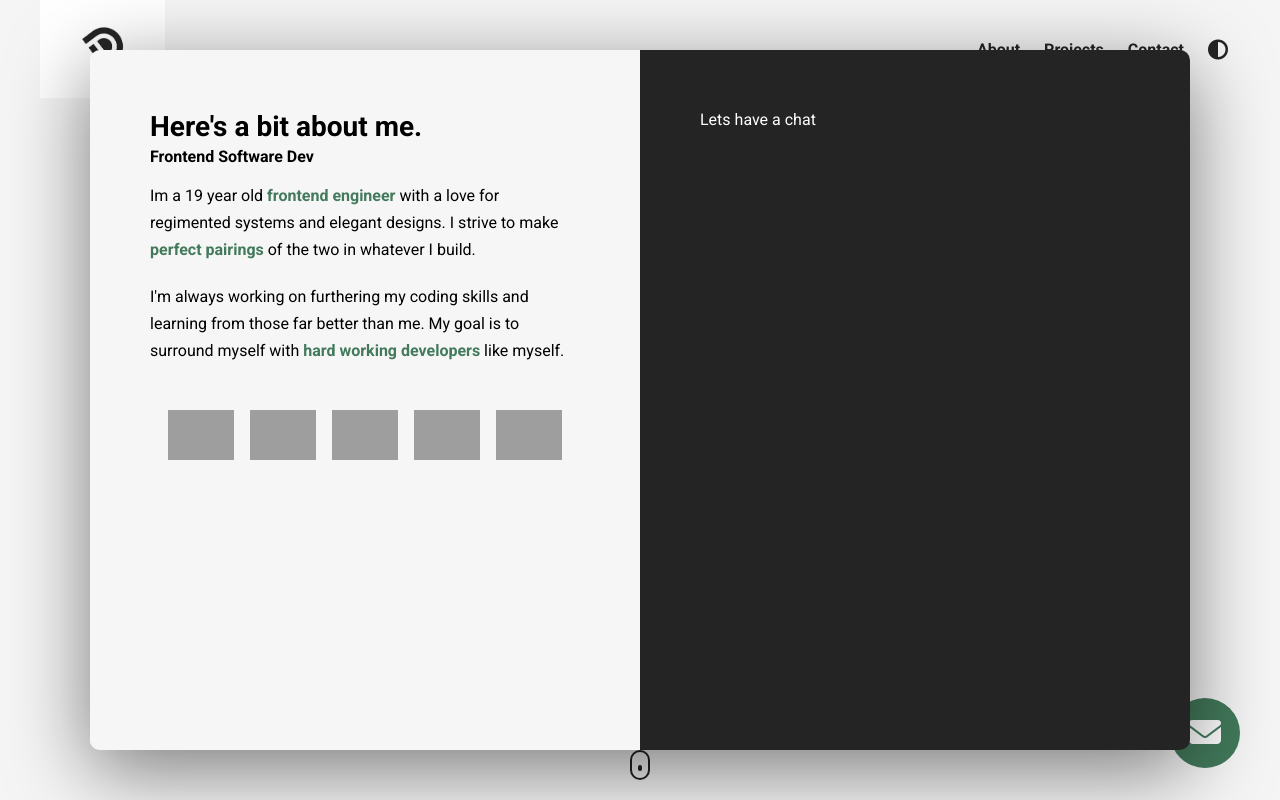
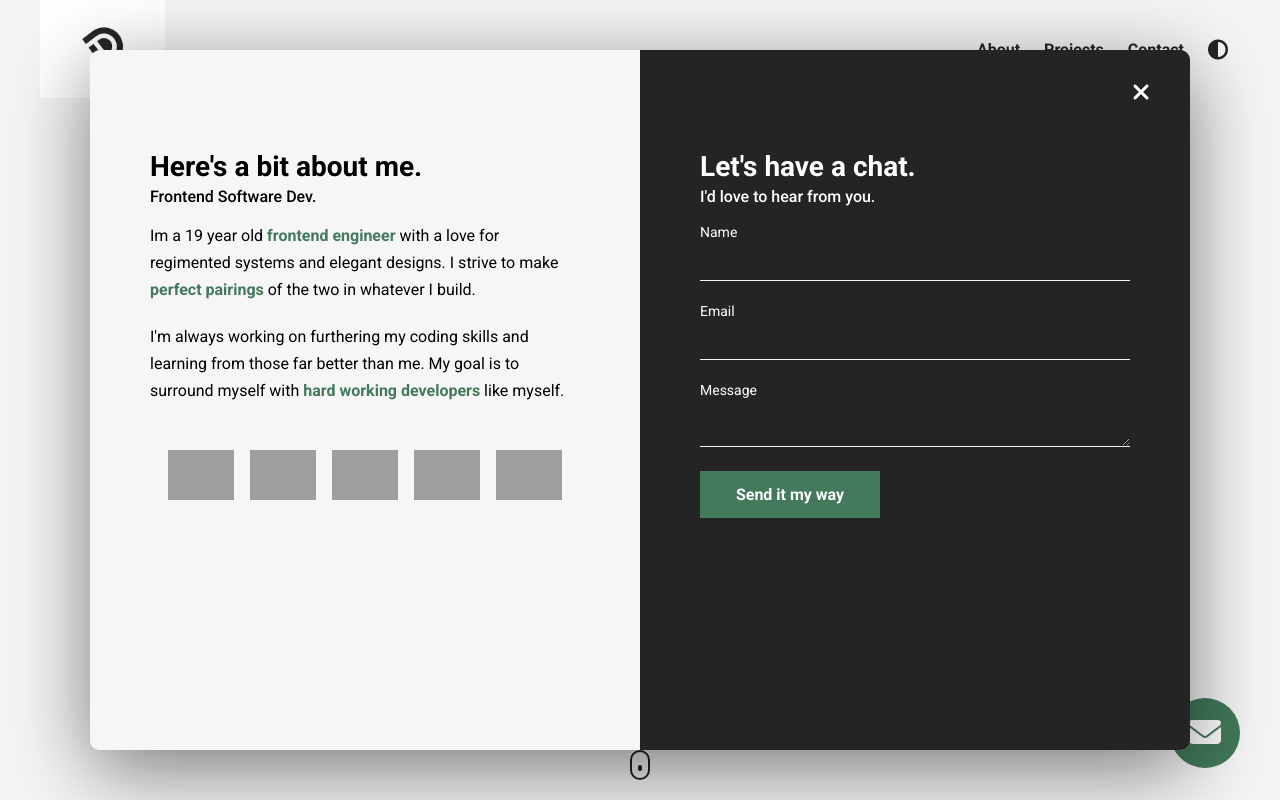
Before and after one commit to xDrewCodes/advanced-portfolio, a plain HTML site: page index.html in a window 1280 px wide. Shown: the top 800 px of the page. Drawn offline with Linux system fonts and the light colour scheme; grey boxes are pictures that could not be loaded.

Commit message:
Finished modal UI

```diff
--- a/index.html
+++ b/index.html
@@ -4,7 +4,7 @@
 <head>
     <meta charset="UTF-8">
     <meta name="viewport" content="width=device-width, initial-scale=1.0">
-    <title>Document</title>
+    <title>Drew Allred's Portfolio</title>
     <script src="/app.js" defer></script>
     <link rel="stylesheet" href="./style.css">
     <script src="https://kit.fontawesome.com/8a3e67506d.js" crossorigin="anonymous"></script>
@@ -34,7 +34,7 @@
                 <p class="header__paragraph">I'm a <span class="green">Frontend Software Developer</span> with a strong
                     passion for building web apps with great user experiences
                     <br>
-                    Here's a bit <span class="green">about me.</span>
+                    Here's a bit <span class="green"><a href="#" class="header__link">about me.</a></span>
                 </p>
                 <div class="social__list">
                     <a href="#" class="social__link click">
@@ -57,16 +57,16 @@
         </a>
         <div class="modal">
             <div class="modal__half modal__about">
-                <h3 class="modal--title modal__about--title">Here's a bit about me.</h3>
-                <h4 class="modal--sub-title modal__about--sub-title">Frontend Software Dev</h4>
-                <p class="modal--paragraph modal__about--paragraph">Im a 19 year old <span class="green">frontend
+                <h3 class="modal__title">Here's a bit about me.</h3>
+                <h4 class="modal__sub-title">Frontend Software Dev.</h4>
+                <p class="modal__paragraph">Im a <span class="age"></span> year old <span class="green">frontend
                         engineer</span>
                     with a love for regimented
                     systems and elegant designs. I strive to make <span class="green">perfect pairings</span> of the
                     two in whatever I build.
                 </p>
                 <br>
-                <p class="modal--paragraph modal__about--paragraph">
+                <p class="modal__paragraph">
                     I'm always working on furthering my coding skills and learning from those far better than me. My
                     goal is to surround myself with <span class="green">hard working developers</span> like myself.
                 </p>
@@ -99,8 +99,31 @@
                 </div>
             </div>
             <div class="modal__half modal__contact">
-                Lets have a chat
+                <h2 class="modal__title">Let's have a chat.</h2>
+                <h4 class="modal__sub-title">I'd love to hear from you.</h4>
+                <form action="" id="contact__form">
+                    <div class="form__item">
+                        <label class="form__item--label">Name</label>
+                        <input type="text" class="input" name="user_name" required />
                     </div>
+                    <div class="form__item">
+                        <label class="form__item--label">Email</label>
+                        <input type="email" class="input" name="user_email" required />
+                    </div>
+                    <div class="form__item">
+                        <label class="form__item--label">Message</label>
+                        <textarea type="text" class="input" name="message" required></textarea>
+                    </div>
+                    <button class="form__submit" id="contact_submit">Send it my way</button>
+                </form>
+                <div class="modal__overlay modal__overlay--loading">
+                    <i class="fas fa-spinner"></i>
+                </div>
+                <div class="modal__overlay modal__overlay--sent">
+                    Your message is on it's way!
+                </div>
+            </div>
+            <i class="fas fa-times modal__close click"></i>
         </div>
     </section>
     <section id="projects">
--- a/style.css
+++ b/style.css
@@ -93,6 +93,7 @@ section {
 
 .click {
     transition: all 0.2s ease;
+    cursor: pointer;
 }
 
 .click:hover {
@@ -104,7 +105,7 @@ section {
 }
 
 .green {
-    color: var( --theme__color );
+    color: var(--theme__color);
     font-weight: bold;
 }
 
@@ -113,6 +114,38 @@ section {
     margin-bottom: 12px;
     line-height: 1;
     text-align: left;
+}
+
+textarea {
+    resize: vertical;
+    height: 100px;
+    margin-top: 8px;
+}
+
+input,
+textarea {
+    width: 100%;
+    background-color: #242424;
+    color: white;
+    outline: none;
+    border: none;
+    border-bottom: 1px solid #f6f6f6;
+    height: 40px;
+    transition: all 0.2s ease;
+}
+
+input:hover,
+textarea:hover {
+    border-bottom: 1px solid var(--theme__color);
+}
+
+input:focus,
+textarea:focus {
+    border-bottom: 1px solid var(--theme__color);
+}
+
+label {
+    font-size: 14px;
 }
 
 
@@ -144,7 +177,7 @@ section {
 }
 
 .social__link {
-    background-color: var( --theme__color );
+    background-color: var(--theme__color);
     color: white;
     height: 32px;
     width: 32px;
@@ -163,7 +196,7 @@ section {
     font-size: 32px;
     border: none;
     border-radius: 50%;
-    background-color: var( --theme__color );
+    background-color: var(--theme__color);
     position: absolute;
     bottom: 32px;
     right: 40px;
@@ -200,6 +233,7 @@ section {
     0% {
         transform: translateY(3px);
     }
+
     100% {
         transform: translateY(-3px);
     }
@@ -240,6 +274,10 @@ nav {
     font-size: 20px;
 }
 
+.header__link {
+    text-decoration: underline;
+}
+
 
 /* Modal */
 
@@ -259,7 +297,8 @@ nav {
 
 .modal__half {
     width: 50%;
-    padding: 60px;
+    padding: 100px 60px;
+    position: relative;
 }
 
 .modal__about {
@@ -271,18 +310,18 @@ nav {
     color: white;
 }
 
-.modal--title {
+.modal__title {
     font-weight: 700;
     font-size: 28px;
     margin-bottom: 4px;
 }
 
-.modal--sub-title {
-    font-weight: 700;
+.modal__sub-title {
+    font-weight: 500;
     margin-bottom: 16px;
 }
 
-.modal--paragraph {
+.modal__paragraph {
     font-size: 16px;
     line-height: 1.7;
 }
@@ -318,6 +357,77 @@ nav {
     position: absolute;
     bottom: -12px;
     transition: inherit;
+}
+
+.form__item {
+    margin-bottom: 20px;
+}
+
+.form__submit {
+    background-color: var(--theme__color);
+    border: 2px solid var(--theme__color);
+    color: white;
+    font-weight: 700;
+    font-size: 16px;
+    width: 100%;
+    max-width: 180px;
+    padding: 12px 24px;
+    transition: all 0.2s ease;
+}
+
+.form__submit:hover {
+    border-color: white;
+    background-color: transparent;
+}
+
+.form__submit:active {
+    border-color: var(--theme__color);
+    color: var(--theme__color);
+}
+
+.modal__overlay {
+    background-color: var(--theme__color);
+    position: absolute;
+    top: 0;
+    left: 0;
+    width: 100%;
+    height: 100%;
+    display: flex;
+    justify-content: center;
+    align-items: center;
+}
+
+.modal__overlay--loading {
+    font-size: 70px;
+    z-index: -1;
+}
+
+.modal__overlay--sent {
+    font-size: 28px;
+    z-index: -1;
+}
+
+.fa-spinner {
+    animation: loading 0.9s infinite linear;
+}
+
+@keyframes loading {
+    0% {
+        transform: rotate(0);
+    }
+
+    100% {
+        transform: rotate(360deg);
+    }
+}
+
+.modal__close {
+    position: absolute;
+    top: 30px;
+    right: 40px;
+    color: white;
+    font-size: 24px;
+    z-index: 2;
 }
 
 
@@ -430,7 +540,8 @@ footer {
     width: 90px;
 }
 
-.footer__social--link, .footer__copyright {
+.footer__social--link,
+.footer__copyright {
     color: white;
 }
 
```
Lines whose indentation alone changed are shown as unchanged.
